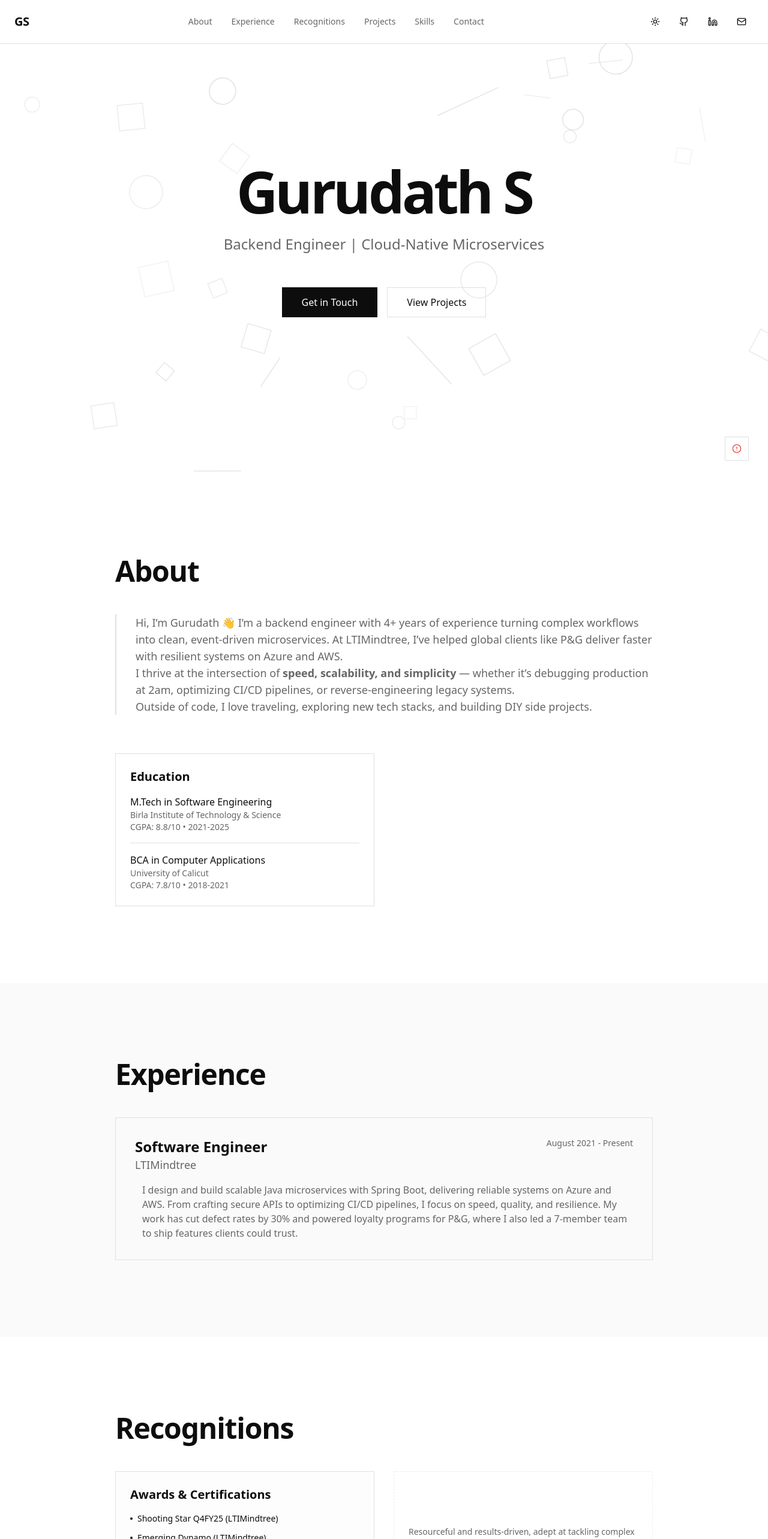
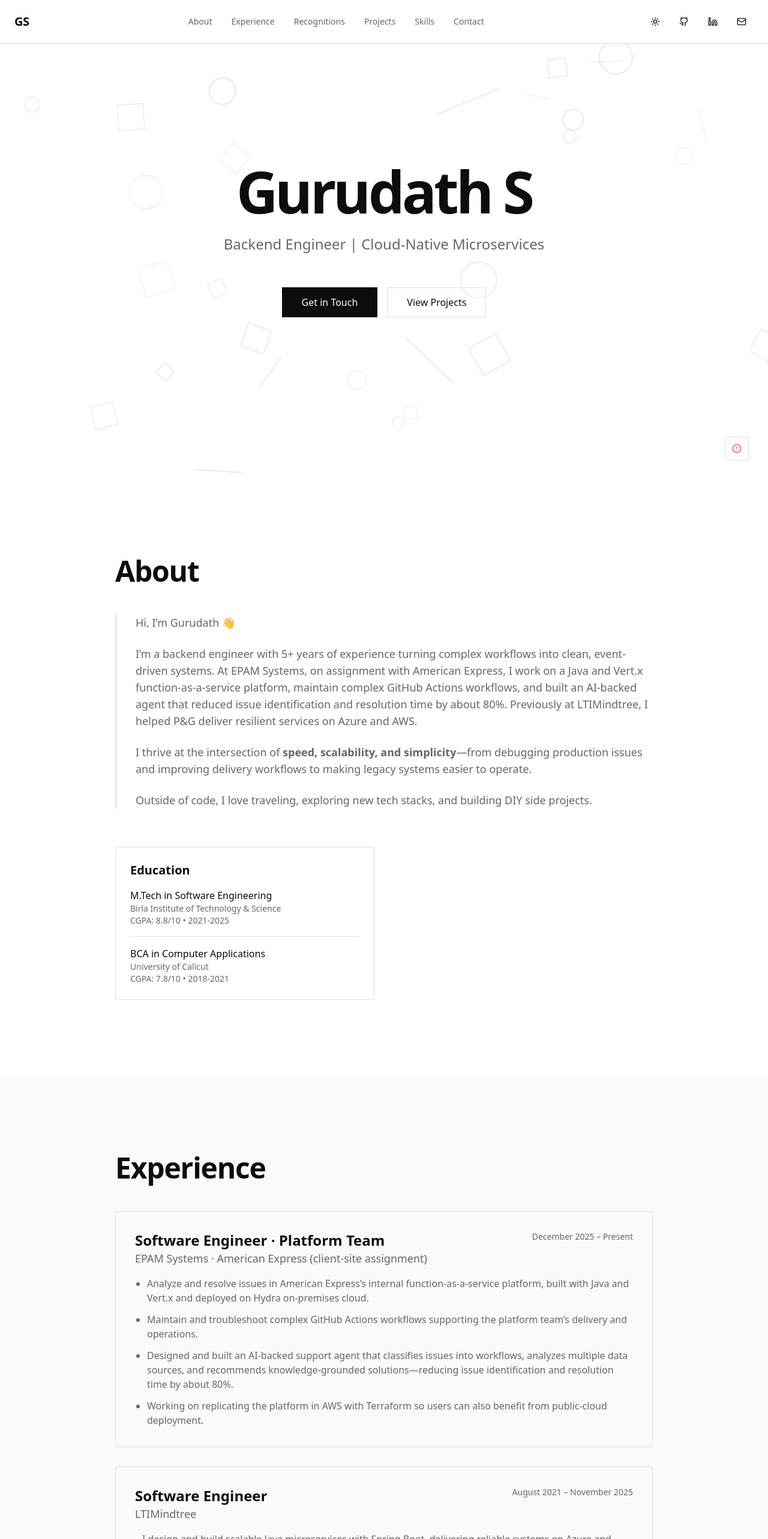
Before and after one commit to Gurudath-S/Gurudath-S.github.io, a React (Vite) app: page / in a window 1280 px wide. Shown: the top 2566 px of the page at 60% size. Built offline with nearby package versions, Linux system fonts and the light colour scheme.

Commit message:
Changes
Co-authored-by: Gurudath-S <83013176+Gurudath-S@users.noreply.github.com>

```diff
--- a/src/components/About.tsx
+++ b/src/components/About.tsx
@@ -6,16 +6,14 @@ export const About = () => {
           <h2 className="text-4xl md:text-5xl font-bold mb-12 tracking-tight">About</h2>
 
           <div className="space-y-6 text-lg text-muted-foreground border-l-2 border-border pl-8">
+            <p>Hi, I’m Gurudath 👋</p>
             <p>
-           Hi, I’m Gurudath 👋
-
-I’m a backend engineer with 4+ years of experience turning complex workflows into clean, event-driven microservices. At LTIMindtree, I’ve helped global clients like P&G deliver faster with resilient systems on Azure and AWS.
-<br />
-I thrive at the intersection of <b>speed, scalability, and simplicity</b> — whether it’s debugging production at 2am, optimizing CI/CD pipelines, or reverse-engineering legacy systems.
-<br/>
-Outside of code, I love traveling, exploring new tech stacks, and building DIY side projects.
-
+              I’m a backend engineer with 5+ years of experience turning complex workflows into clean, event-driven systems. At EPAM Systems, on assignment with American Express, I work on a Java and Vert.x function-as-a-service platform, maintain complex GitHub Actions workflows, and built an AI-backed agent that reduced issue identification and resolution time by about 80%. Previously at LTIMindtree, I helped P&amp;G deliver resilient services on Azure and AWS.
             </p>
+            <p>
+              I thrive at the intersection of <strong>speed, scalability, and simplicity</strong>—from debugging production issues and improving delivery workflows to making legacy systems easier to operate.
+            </p>
+            <p>Outside of code, I love traveling, exploring new tech stacks, and building DIY side projects.</p>
           </div>
 
           <div className="grid md:grid-cols-2 gap-8 mt-16">
--- a/src/components/CatPaw.tsx
+++ /dev/null
@@ -1,188 +0,0 @@
-import { useEffect, useState } from 'react';
-
-interface PawAnimation {
-  id: string;
-  x: number;
-  y: number;
-  edge: 'top' | 'right' | 'bottom' | 'left';
-  startX: number;
-  startY: number;
-}
-
-export const CatPaw = () => {
-  const [animations, setAnimations] = useState<PawAnimation[]>([]);
-
-  useEffect(() => {
-    const handleCatPawTrigger = (event: CustomEvent) => {
-      const { x, y } = event.detail;
-
-      // Calculate nearest edge
-      const distToTop = y;
-      const distToBottom = window.innerHeight - y;
-      const distToLeft = x;
-      const distToRight = window.innerWidth - x;
-
-      const minDist = Math.min(distToTop, distToBottom, distToLeft, distToRight);
-
-      let edge: 'top' | 'right' | 'bottom' | 'left';
-      let startX: number;
-      let startY: number;
-
-      if (minDist === distToTop) {
-        edge = 'top';
-        startX = x;
-        startY = -50;
-      } else if (minDist === distToBottom) {
-        edge = 'bottom';
-        startX = x;
-        startY = window.innerHeight + 50;
-      } else if (minDist === distToLeft) {
-        edge = 'left';
-        startX = -50;
-        startY = y;
-      } else {
-        edge = 'right';
-        startX = window.innerWidth + 50;
-        startY = y;
-      }
-
-      const id = `paw-${Date.now()}-${Math.random()}`;
-      const newAnimation: PawAnimation = { id, x, y, edge, startX, startY };
-
-      setAnimations(prev => [...prev, newAnimation]);
-
-      // Remove after animation completes
-      setTimeout(() => {
-        setAnimations(prev => prev.filter(a => a.id !== id));
-      }, 800);
-    };
-
-    window.addEventListener('catPawClick' as any, handleCatPawTrigger);
-    return () => window.removeEventListener('catPawClick' as any, handleCatPawTrigger);
-  }, []);
-
-  return (
-    <div className="pointer-events-none fixed inset-0 z-[9999]">
-      {animations.map((anim) => (
-        <CatPawAnimation key={anim.id} {...anim} />
-      ))}
-    </div>
-  );
-};
-
-const CatPawAnimation = ({ x, y, edge, startX, startY }: PawAnimation) => {
-  const isVertical = edge === 'top' || edge === 'bottom';
-  const rotation = edge === 'top' ? 180 : edge === 'bottom' ? 0 : edge === 'left' ? 90 : -90;
-
-  return (
-    <>
-      {/* Cat paw */}
-      <div
-        className="absolute"
-        style={{
-          left: `${x}px`,
-          top: `${y}px`,
-          transform: `translate(-50%, -50%) rotate(${rotation}deg)`,
-        }}
-      >
-        <svg
-          width="60"
-          height="60"
-          viewBox="0 0 60 60"
-          className="animate-paw-tap drop-shadow-lg"
-        >
-          {/* Main pad */}
-          <ellipse
-            cx="30"
-            cy="38"
-            rx="16"
-            ry="14"
-            fill="#FCD7A1"
-            stroke="#D4A574"
-            strokeWidth="1.5"
-          />
-
-          {/* Toe pads */}
-          <ellipse
-            cx="18"
-            cy="26"
-            rx="6"
-            ry="7"
-            fill="#FCD7A1"
-            stroke="#D4A574"
-            strokeWidth="1.5"
-            className="animate-toe-wiggle"
-            style={{ animationDelay: '0.05s' }}
-          />
-          <ellipse
-            cx="30"
-            cy="22"
-            rx="6"
-            ry="7"
-            fill="#FCD7A1"
-            stroke="#D4A574"
-            strokeWidth="1.5"
-            className="animate-toe-wiggle"
-            style={{ animationDelay: '0.1s' }}
-          />
-          <ellipse
-            cx="42"
-            cy="26"
-            rx="6"
-            ry="7"
-            fill="#FCD7A1"
-            stroke="#D4A574"
-            strokeWidth="1.5"
-            className="animate-toe-wiggle"
-            style={{ animationDelay: '0.15s' }}
-          />
-
-          {/* Cute toe beans details */}
-          <ellipse cx="18" cy="26" rx="3" ry="3.5" fill="#E8B88B" opacity="0.6" />
-          <ellipse cx="30" cy="22" rx="3" ry="3.5" fill="#E8B88B" opacity="0.6" />
-          <ellipse cx="42" cy="26" rx="3" ry="3.5" fill="#E8B88B" opacity="0.6" />
-          <ellipse cx="30" cy="38" rx="8" ry="7" fill="#E8B88B" opacity="0.5" />
-        </svg>
-      </div>
-
-      {/* Stretchy arm/leg connecting paw to edge */}
-      <svg
-        className="absolute top-0 left-0 w-full h-full"
-        style={{ pointerEvents: 'none' }}
-      >
-        <defs>
-          <linearGradient id={`leg-gradient-${startX}-${startY}`} gradientUnits="userSpaceOnUse">
-            <stop offset="0%" stopColor="#FCD7A1" stopOpacity="0.3" />
-            <stop offset="50%" stopColor="#F5C98C" stopOpacity="0.6" />
-            <stop offset="100%" stopColor="#FCD7A1" stopOpacity="0.9" />
-          </linearGradient>
-        </defs>
-
-        {/* Animated stretching path */}
-        <path
-          d={`M ${startX} ${startY} Q ${(startX + x) / 2} ${(startY + y) / 2} ${x} ${y}`}
-          fill="none"
-          stroke={`url(#leg-gradient-${startX}-${startY})`}
-          strokeWidth={isVertical ? "20" : "18"}
-          strokeLinecap="round"
-          className="animate-paw-stretch"
-          style={{
-            filter: 'blur(1px)',
-          }}
-        />
-
-        {/* Fur texture overlay */}
-        <path
-          d={`M ${startX} ${startY} Q ${(startX + x) / 2} ${(startY + y) / 2} ${x} ${y}`}
-          fill="none"
-          stroke="#D4A574"
-          strokeWidth="2"
-          strokeLinecap="round"
-          strokeDasharray="4 6"
-          className="animate-paw-stretch"
-          opacity="0.4"
-        />
-      </svg>
-    </>
-  );
-};
--- a/src/components/Contact.tsx
+++ b/src/components/Contact.tsx
@@ -4,8 +4,8 @@ import { useClickSound } from '@/hooks/useAudio';
 export const Contact = () => {
   const { playClickSound } = useClickSound();
 
-  const handleLinkClick = () => {
-    playClickSound();
+  const handleLinkClick = (event: React.MouseEvent<HTMLAnchorElement>) => {
+    void playClickSound(event);
   };
 
   return (
@@ -23,12 +23,12 @@ export const Contact = () => {
 
               <div className="space-y-4">
                 <a
-                  href="mailto:gurudath20102000@gmail.com"
+                  href="mailto:gurudath.s@zohomail.in"
                   onClick={handleLinkClick}
                   className="flex items-center gap-3 text-muted-foreground hover:text-foreground transition-colors focus-visible:outline-none focus-visible:ring-1 focus-visible:ring-ring rounded-sm"
                 >
                   <Mail className="h-5 w-5" />
-                  <span className="transition-colors">gurudath20102000@gmail.com</span>
+                  <span className="transition-colors">gurudath.s@zohomail.in</span>
                 </a>
 
                 <a
@@ -75,7 +75,7 @@ export const Contact = () => {
                 I'll do my best to get back to you!
               </p>
               <a
-                href="mailto:gurudath20102000@gmail.com"
+                href="mailto:gurudath.s@zohomail.in"
                 onClick={handleLinkClick}
                 className="inline-flex items-center justify-center w-full px-8 py-3 border border-foreground bg-foreground text-background hover:bg-background hover:text-foreground transition-all focus-visible:outline-none focus-visible:ring-1 focus-visible:ring-ring rounded-sm"
               >
--- a/src/components/Experience.tsx
+++ b/src/components/Experience.tsx
@@ -5,15 +5,32 @@ export const Experience = () => {
         <div className="max-w-4xl mx-auto">
           <h2 className="text-4xl md:text-5xl font-bold mb-12 tracking-tight">Experience</h2>
 
-          <div className="space-y-12">
-            <div className="border border-border p-8 hover:bg-card transition-colors">
+          <div className="space-y-8">
+            <article className="border border-border p-8 hover:bg-card transition-colors">
+              <div className="flex flex-col md:flex-row md:items-start md:justify-between mb-4">
+                <div>
+                  <h3 className="text-2xl font-bold">Software Engineer · Platform Team</h3>
+                  <div className="text-lg text-muted-foreground">EPAM Systems · American Express (client-site assignment)</div>
+                </div>
+                <div className="text-sm text-muted-foreground mt-2 md:mt-0">December 2025 – Present</div>
+              </div>
+
+              <ul className="space-y-3 text-muted-foreground list-disc pl-5">
+                <li>Analyze and resolve issues in American Express’s internal function-as-a-service platform, built with Java and Vert.x and deployed on Hydra on-premises cloud.</li>
+                <li>Maintain and troubleshoot complex GitHub Actions workflows supporting the platform team’s delivery and operations.</li>
+                <li>Designed and built an AI-backed support agent that classifies issues into workflows, analyzes multiple data sources, and recommends knowledge-grounded solutions—reducing issue identification and resolution time by about 80%.</li>
+                <li>Working on replicating the platform in AWS with Terraform so users can also benefit from public-cloud deployment.</li>
+              </ul>
+            </article>
+
+            <article className="border border-border p-8 hover:bg-card transition-colors">
               <div className="flex flex-col md:flex-row md:items-start md:justify-between mb-4">
                 <div>
                   <h3 className="text-2xl font-bold">Software Engineer</h3>
                   <div className="text-lg text-muted-foreground">LTIMindtree</div>
                 </div>
                 <div className="text-sm text-muted-foreground mt-2 md:mt-0">
-                  August 2021 - Present
+                  August 2021 – November 2025
                 </div>
               </div>
 
@@ -25,7 +42,7 @@ export const Experience = () => {
                   </p>
                 </div>
               </div>
-            </div>
+            </article>
           </div>
         </div>
       </div>
--- a/src/components/Footer.tsx
+++ b/src/components/Footer.tsx
@@ -20,8 +20,11 @@ export const Footer = () => {
               (Pixabay)
             </div>
           </div>
-          <div className="text-sm text-muted-foreground text-center md:text-right">
-            Built with React, TypeScript & Tailwind CSS
+          <div className="flex flex-col items-center md:items-end gap-2 text-sm text-muted-foreground text-center md:text-right">
+            <a href="mailto:gurudath.s@zohomail.in" className="hover:text-foreground transition-colors focus-visible:outline-none focus-visible:ring-1 focus-visible:ring-ring rounded-sm">
+              gurudath.s@zohomail.in
+            </a>
+            <span>Built with React, TypeScript &amp; Tailwind CSS</span>
           </div>
         </div>
       </div>
--- a/src/components/Header.tsx
+++ b/src/components/Header.tsx
@@ -7,28 +7,22 @@ export const Header = () => {
   const { theme, setTheme } = useTheme();
   const { playClickSound } = useClickSound();
 
-  const scrollToSection = (id: string) => async (e: React.MouseEvent) => {
+  const scrollToSection = (id: string) => (e: React.MouseEvent<HTMLButtonElement>) => {
     e.preventDefault();
-    await playClickSound(e);
+    void playClickSound(e);
     const element = document.getElementById(id);
     if (!element) return;
     element.scrollIntoView({ behavior: 'smooth', block: 'start' });
   };
 
-  const handleThemeToggle = async (e: React.MouseEvent) => {
-    await playClickSound(e);
+  const handleThemeToggle = (e: React.MouseEvent<HTMLButtonElement>) => {
+    void playClickSound(e);
     setTheme(theme === 'dark' ? 'light' : 'dark');
   };
 
-  const handleLogoClick = async (e: React.MouseEvent) => {
-    await playClickSound(e);
+  const handleLogoClick = (e: React.MouseEvent<HTMLButtonElement>) => {
+    void playClickSound(e);
     window.scrollTo({ top: 0, behavior: 'smooth' });
-  };
-
-  const handleSocialClick = async (e: React.MouseEvent<HTMLAnchorElement>, url: string) => {
-    e.preventDefault();
-    await playClickSound(e);
-    window.open(url, '_blank', 'noopener,noreferrer');
   };
 
   return (
@@ -68,7 +62,7 @@ export const Header = () => {
               href="https://github.com/gurudath-s"
               target="_blank"
               rel="noopener noreferrer"
-              onClick={(e) => handleSocialClick(e, 'https://github.com/gurudath-s')}
+              onClick={(e) => void playClickSound(e)}
             >
               <Github className="h-4 w-4" />
             </a>
@@ -78,19 +72,15 @@ export const Header = () => {
               href="https://linkedin.com/in/gurudath-s"
               target="_blank"
               rel="noopener noreferrer"
-              onClick={(e) => handleSocialClick(e, 'https://linkedin.com/in/gurudath-s')}
+              onClick={(e) => void playClickSound(e)}
             >
               <Linkedin className="h-4 w-4" />
             </a>
           </Button>
           <Button variant="ghost" size="icon" asChild>
             <a
-              href="mailto:gurudath20102000@gmail.com"
-              onClick={async (e) => {
-                e.preventDefault();
-                await playClickSound(e as any);
-                window.location.href = 'mailto:gurudath20102000@gmail.com';
-              }}
+              href="mailto:gurudath.s@zohomail.in"
+              onClick={(e) => void playClickSound(e)}
             >
               <Mail className="h-4 w-4" />
             </a>
--- a/src/components/Skills.tsx
+++ b/src/components/Skills.tsx
@@ -15,7 +15,10 @@ export const Skills = () => {
     'MSSQL', 'MySQL', 'PostgreSQL', 'Oracle', 'Cosmos DB', 'Redis', 'Liquibase',
     'Azure', 'AWS', 'CI/CD', 'Docker', 'Kubernetes', 'Azure DevOps', 'Jenkins',
     'Git/GitHub', 'Agile', 'TDD', 'Design Patterns', 'DevOps', 'CDC',
-    'Grafana', 'Snyk', 'SonarQube', 'GitHub Copilot', 'Prompt Engineering', 'AI Tools'
+    'Grafana', 'Snyk', 'SonarQube', 'GitHub Copilot', 'Prompt Engineering', 'AI Tools',
+    'Vert.x', 'Function as a Service (FaaS)', 'GitHub Actions', 'Terraform',
+    'AI agents', 'LLM-powered workflows', 'Issue triage automation', 'Workflow orchestration',
+    'Hydra on-prem cloud'
   ];
 
   const measure = () => {
--- a/src/hooks/useAudio.tsx
+++ b/src/hooks/useAudio.tsx
@@ -245,19 +245,7 @@ export const useBackgroundMusic = ({
 export const useClickSound = () => {
   const audioContextRef = useRef<AudioContext | null>(null);
 
-  const playClickSound = (event?: React.MouseEvent | MouseEvent): Promise<void> => {
-    return new Promise((resolve) => {
-      // Trigger cat paw animation if event is provided
-      if (event) {
-        const customEvent = new CustomEvent('catPawClick', {
-          detail: {
-            x: event.clientX,
-            y: event.clientY,
-          },
-        });
-        window.dispatchEvent(customEvent);
-      }
-
+  const playClickSound = (_event?: React.MouseEvent | MouseEvent): Promise<void> => {
     if (!audioContextRef.current) {
       audioContextRef.current = new AudioContext();
     }
@@ -278,9 +266,7 @@ export const useClickSound = () => {
     oscillator.start(ctx.currentTime);
     oscillator.stop(ctx.currentTime + 0.1);
 
-      // Resolve after animation completes (600ms for paw animation)
-      setTimeout(() => resolve(), 650);
-    });
+    return Promise.resolve();
   };
 
   return { playClickSound };
--- a/src/pages/Index.tsx
+++ b/src/pages/Index.tsx
@@ -1,7 +1,6 @@
 import { InteractiveBackground } from '@/components/InteractiveBackground';
 import { CustomCursor } from '@/components/CustomCursor';
 import { AudioControls } from '@/components/AudioControls';
-import { CatPaw } from '@/components/CatPaw';
 import { Header } from '@/components/Header';
 import { Hero } from '@/components/Hero';
 import { About } from '@/components/About';
@@ -19,7 +18,6 @@ const Index = () => {
       <div className="hidden md:block">
         <CustomCursor />
       </div>
-      <CatPaw />
       <AudioControls />
       <InteractiveBackground />
       <Header />
```
Also changed, not shown: 2 other files (tests, documents, lock files or other folders). Lines whose indentation alone changed are shown as unchanged.
